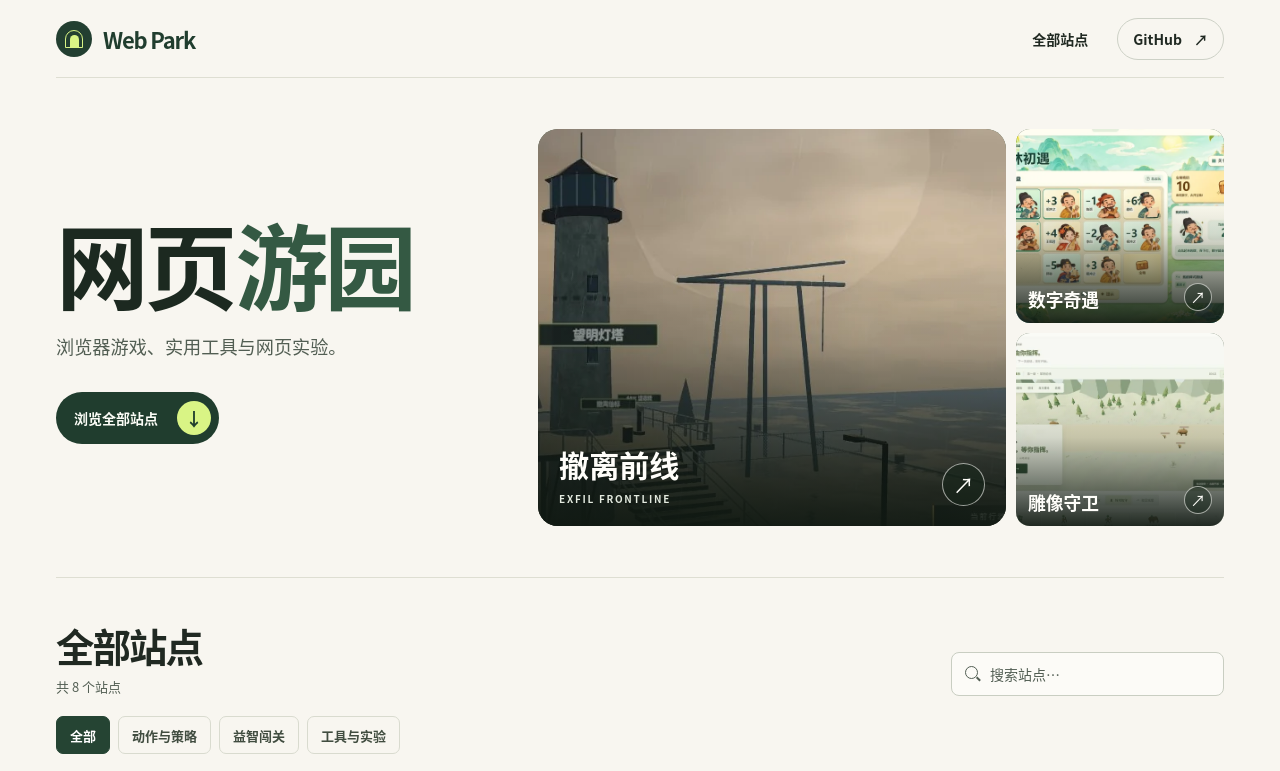
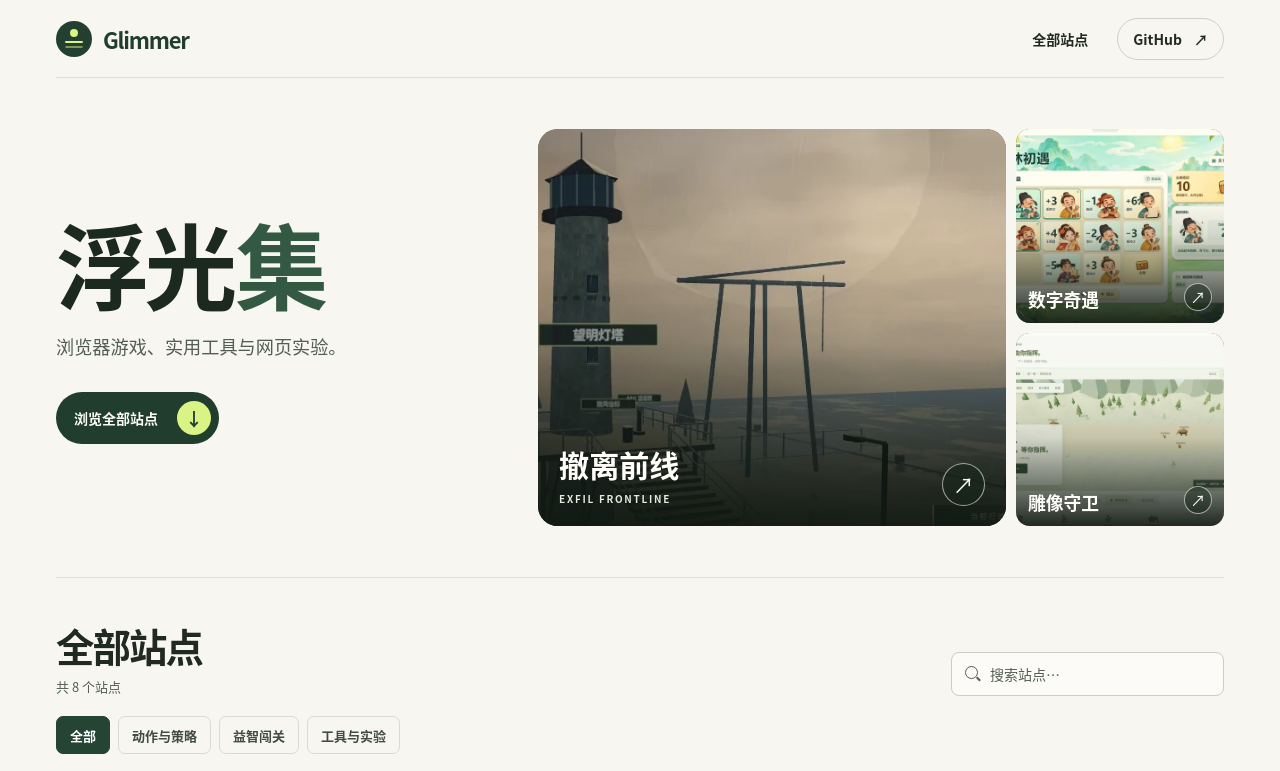
Before and after one commit to youlinh/youlinh.github.io, a plain HTML site: page index.html in a window 1280 px wide. Shown: the top 771 px of the page. Drawn offline with Linux system fonts and the light colour scheme.

Commit message:
Rename project directory to Glimmer

```diff
--- a/index.html
+++ b/index.html
@@ -4,17 +4,17 @@
   <meta charset="utf-8">
   <meta name="viewport" content="width=device-width, initial-scale=1">
   <meta name="theme-color" content="#f8f6f0">
-  <meta name="description" content="网页游园，集中浏览可在线打开的游戏、实用工具和网页实验。">
-  <title>网页游园 · Web Park</title>
+  <meta name="description" content="浮光集，收录浏览器游戏、实用工具与网页实验。">
+  <title>浮光集 · Glimmer</title>
   <link rel="stylesheet" href="style.css">
   <script src="browse.js" defer></script>
 </head>
 <body>
   <a class="skip" href="#catalog">跳到全部站点</a>
   <header class="topbar wrapper" id="top">
-    <a class="brand" href="#top" aria-label="网页游园首页">
+    <a class="brand" href="#top" aria-label="浮光集首页">
       <span class="brand-mark" aria-hidden="true"></span>
-      <span lang="en">Web Park</span>
+      <span lang="en">Glimmer</span>
     </a>
     <nav aria-label="主导航">
       <a class="nav-directory" href="#catalog">全部站点</a>
@@ -25,7 +25,7 @@
   <main class="wrapper">
     <section class="hero" aria-labelledby="page-title">
       <div class="hero-copy">
-        <h1 id="page-title">网页<span>游园</span></h1>
+        <h1 id="page-title">浮光<span>集</span></h1>
         <p class="hero-intro">浏览器游戏、实用工具与网页实验。</p>
         <a class="hero-button" href="#catalog">浏览全部站点 <span aria-hidden="true">↓</span></a>
       </div>
@@ -171,7 +171,7 @@
   </main>
 
   <footer class="footer wrapper">
-    <span>网页游园 <span class="footer-divider">/</span> GitHub Pages</span>
+    <span>浮光集 <span class="footer-divider">/</span> GitHub Pages</span>
     <a href="#top">返回顶部 <span aria-hidden="true">↑</span></a>
   </footer>
 </body>
--- a/style.css
+++ b/style.css
@@ -32,10 +32,10 @@ button, a, input { -webkit-tap-highlight-color: transparent; }
 .skip:focus { position: fixed; z-index: 2; top: 12px; left: 12px; background: white; padding: 12px; }
 .topbar { height: 78px; display: flex; align-items: center; justify-content: space-between; border-bottom: 1px solid var(--border); }
 .brand { display: inline-flex; align-items: center; gap: 11px; color: #203d2e; font-size: 22px; font-weight: 760; letter-spacing: -.055em; }
-.brand-mark { display: grid; place-items: center; position: relative; width: 36px; height: 36px; border-radius: 50%; background: #233f31; }
-.brand-mark::before, .brand-mark::after { content: ""; border-radius: 20px 20px 0 0; position: absolute; bottom: 9px; height: 18px; }
-.brand-mark::before { width: 18px; border: 1.5px solid var(--lime); }
-.brand-mark::after { width: 9px; height: 13px; background: var(--lime); }
+.brand-mark { position: relative; width: 36px; height: 36px; border-radius: 50%; background: #233f31; }
+.brand-mark::before, .brand-mark::after { content: ""; position: absolute; border-radius: 12px; background: var(--lime); }
+.brand-mark::before { width: 8px; height: 8px; top: 8px; left: 14px; }
+.brand-mark::after { width: 18px; height: 2px; bottom: 14px; left: 9px; box-shadow: 0 5px 0 -0.25px #d9f488a6; }
 .topbar nav { display: flex; align-items: center; gap: 29px; font-size: 14px; font-weight: 650; }
 .nav-directory:hover, .footer a:hover { text-decoration: underline; text-underline-offset: 4px; }
 .github-link { display: inline-flex; gap: 12px; align-items: center; min-height: 42px; padding: 0 15px; border: 1px solid #cdd1c6; border-radius: 22px; }
```
